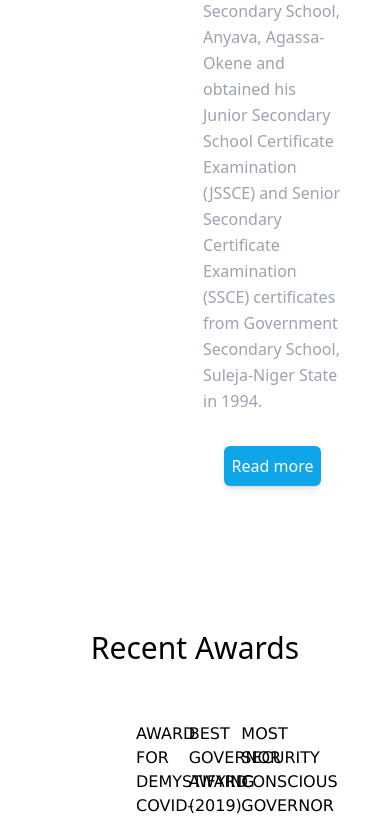
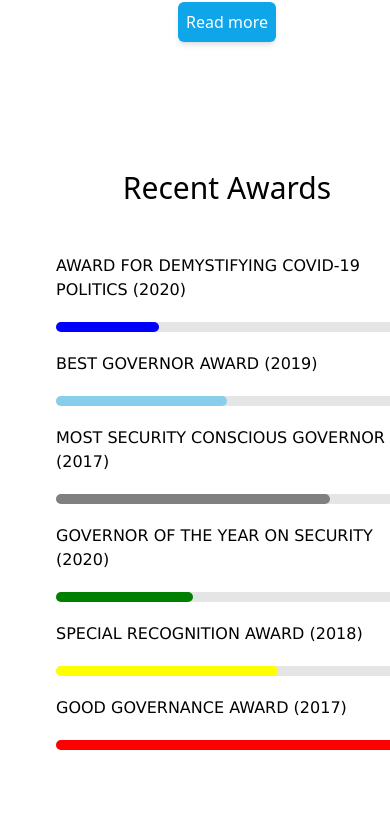
Before and after one commit to sammy-code98/elections, a Next.js app: page / in a window 390 px wide. Shown: the part 2706-3526 px from the top of the page. Built offline with nearby package versions, Linux system fonts and the light colour scheme.

Commit message:
fix:make awards section responsive

```diff
--- a/components/About/About.jsx
+++ b/components/About/About.jsx
@@ -28,7 +28,7 @@ export default function About() {
   }
   return (
     <section
-      className="grid grid-cols-2 justify-items-center px-10 mt-32"
+      className="md:grid md:grid-cols-2  md:mx-auto justify-items-center px-10 mt-32 container mx-8"
       id="about"
     >
       <div>
--- a/components/Awards/Awards.jsx
+++ b/components/Awards/Awards.jsx
@@ -1,9 +1,9 @@
 import ProgressLine from "./ProgressLine";
 export default function Awards() {
   return (
-    <div className="mt-32">
+    <div className="container mx-8 mt-32 md:mx-auto">
       <div className="text-3xl text-center font-medium">Recent Awards</div>
-      <div className="grid grid-cols-3 gap-6  px-32 mt-12">
+      <div className="md:grid md:grid-cols-3 md:gap-6  md:px-32 mt-12 px-4">
           <div className="m-2">
           <ProgressLine
           label="AWARD FOR DEMYSTIFYING COVID-19 POLITICS (2020)"
```
